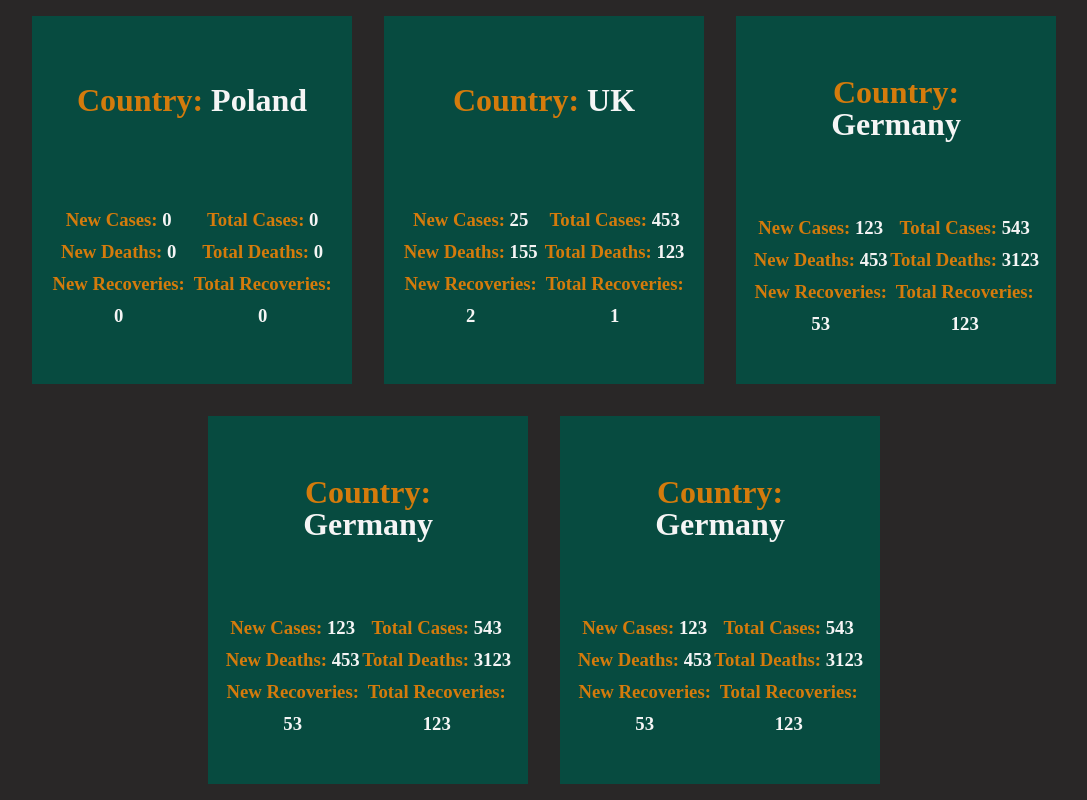
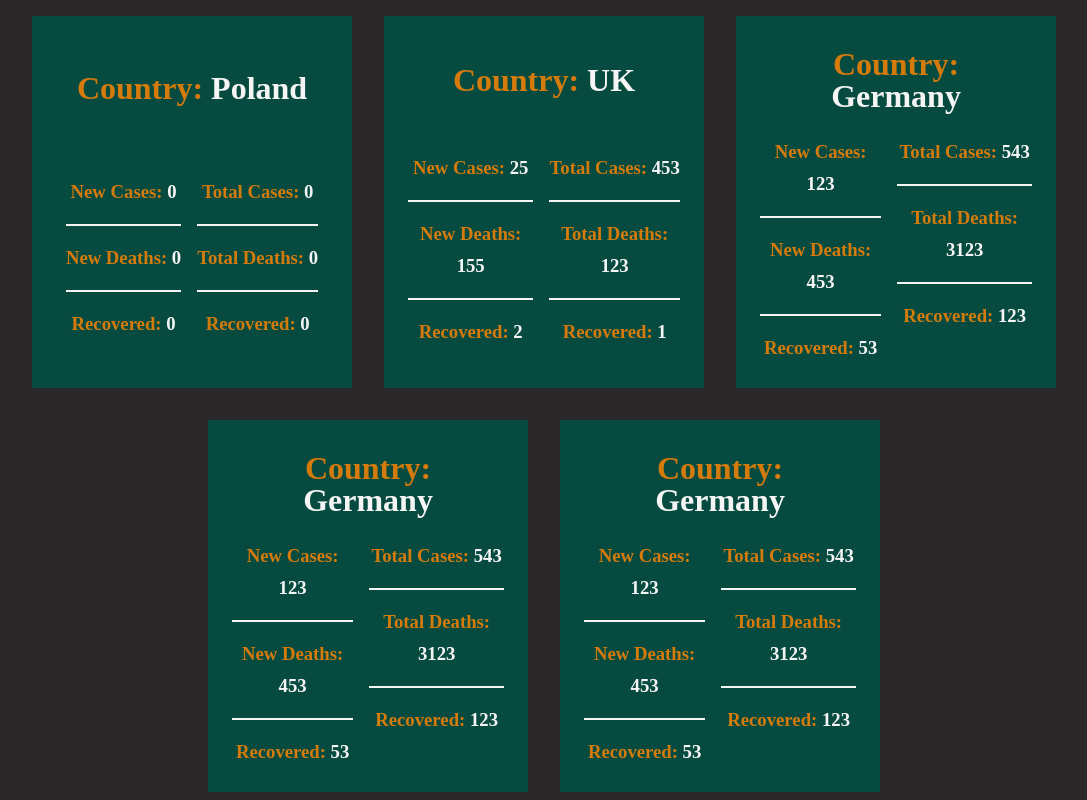
Before and after one commit to Luk1Pr0/covid-tracker, a React (Create React App) app: page / in a window 1280 px wide. Shown: the whole page, without its empty margins (96-1183 px from the left). Built offline with nearby package versions, Linux system fonts and the light colour scheme.

Commit message:
Changes to the country component and styling

```diff
--- a/src/App.css
+++ b/src/App.css
@@ -47,4 +47,9 @@
 
 .content__container {
 	display: flex;
+	justify-content: center;
 }
+
+.content__wrapper {
+	margin: 0.5rem;
+}
--- a/src/components/Country.js
+++ b/src/components/Country.js
@@ -11,15 +11,19 @@
 				<h1 style={headerStyle}><span style={labelStyle}>Country: </span>{Country}</h1>
 			</div>
 			<div className="content__container">
-				<div className="left__content">
+				<div className="left__content content__wrapper">
 					<h3><span style={labelStyle}>New Cases: </span>{NewConfirmed}</h3>
+					<hr />
 					<h3><span style={labelStyle}>New Deaths: </span>{NewDeaths}</h3>
-					<h3><span style={labelStyle}>New Recoveries: </span>{NewRecovered}</h3>
+					<hr />
+					<h3><span style={labelStyle}>Recovered: </span>{NewRecovered}</h3>
 				</div>
-				<div className="right__content">
+				<div className="right__content content__wrapper">
 					<h3><span style={labelStyle}>Total Cases: </span>{TotalConfirmed}</h3>
+					<hr />
 					<h3><span style={labelStyle}>Total Deaths: </span>{TotalDeaths}</h3>
-					<h3><span style={labelStyle}>Total Recoveries: </span>{TotalRecovered}</h3>
+					<hr />
+					<h3><span style={labelStyle}>Recovered: </span>{TotalRecovered}</h3>
 				</div>
 			</div>
 		</div>
```
